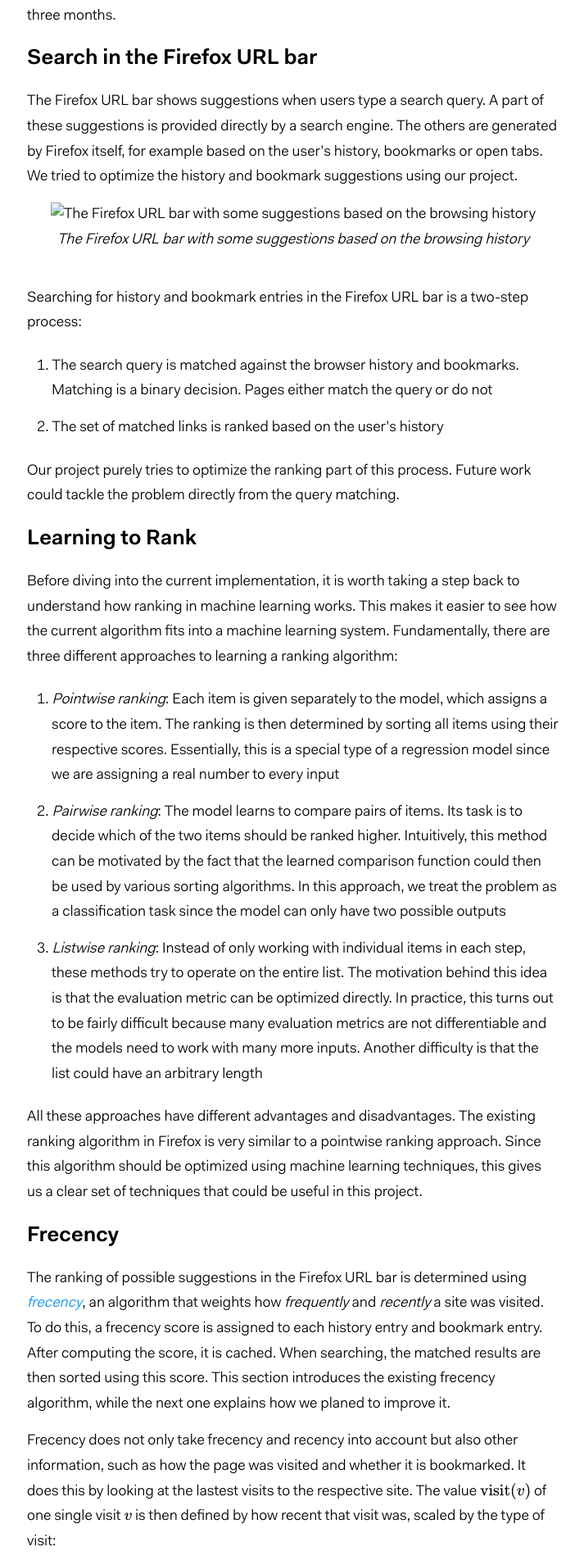
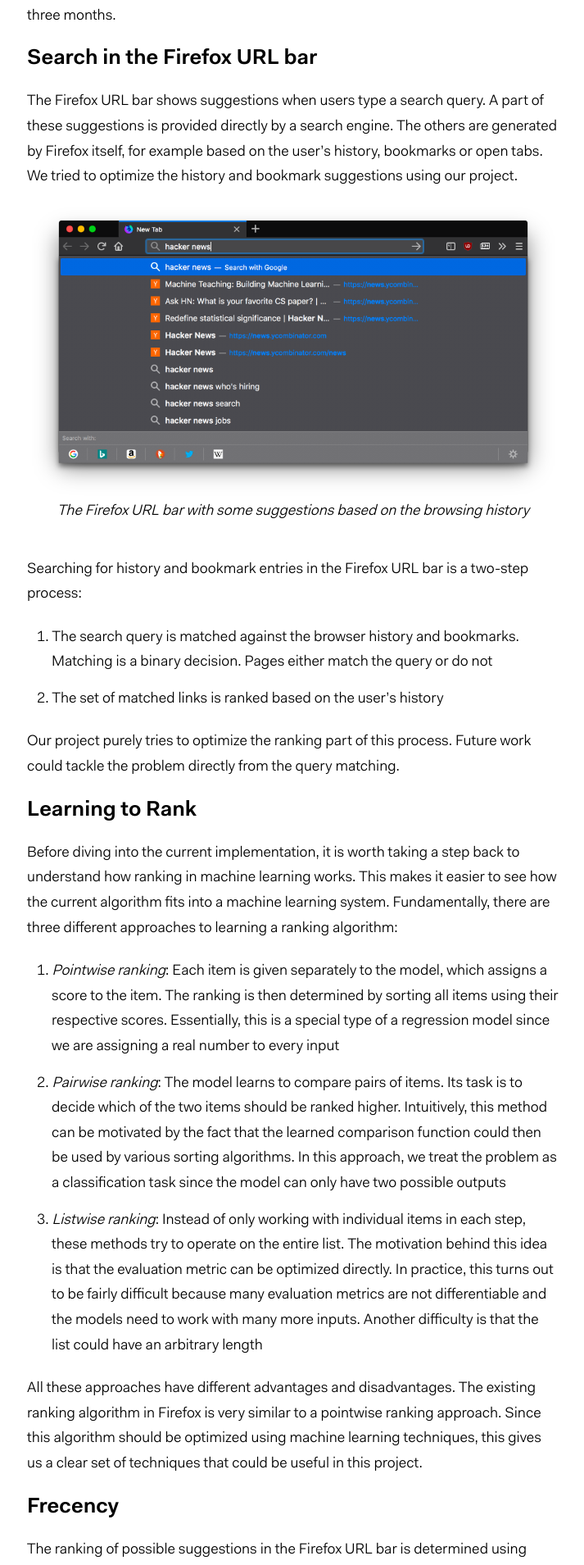
Before and after one commit to florian/florian.github.io, a Jekyll site: the page built from _posts/2018-07-23-awesome-bar.md, in a window 1280 px wide. Shown: the part 794-2703 px from the top of the page at 82% size, without its empty margins (282-995 px from the left). Built offline with Jekyll 4.4.1, drawn with Linux system fonts in a browser that asks for light colours; formulas are drawn with MathJax 3.

Commit message:
Change base url

```diff
--- a/_config.yml
+++ b/_config.yml
@@ -3,7 +3,7 @@ title: "Florian Hartmann"
 email:
 description: > # this means to ignore newlines until "baseurl:"
 baseurl: "" # the subpath of your site, e.g. /blog/
-url: "https://florian.github.io/" # the base hostname & protocol for your site
+url: "https://florian.github.io/beta/" # the base hostname & protocol for your site
 github_username: florian
 
 # Build settings
--- a/_posts/2018-07-23-awesome-bar.md
+++ b/_posts/2018-07-23-awesome-bar.md
@@ -32,7 +32,7 @@ A part of these suggestions is provided directly by a search engine.
 The others are generated by Firefox itself, for example based on the user's history, bookmarks or open tabs.
 We tried to optimize the history and bookmark suggestions using our project.
 
-{% include img.html url="/beta/assets/posts/awesome-bar/bar.png" description="The Firefox URL bar with some suggestions based on the browsing history" style="margin-top:0" %}
+{% include img.html url="/assets/posts/awesome-bar/bar.png" description="The Firefox URL bar with some suggestions based on the browsing history" style="margin-top:0" %}
 
 Searching for history and bookmark entries in the Firefox URL bar is a two-step process:
 
```
Also changed, not shown: 2 other files.
